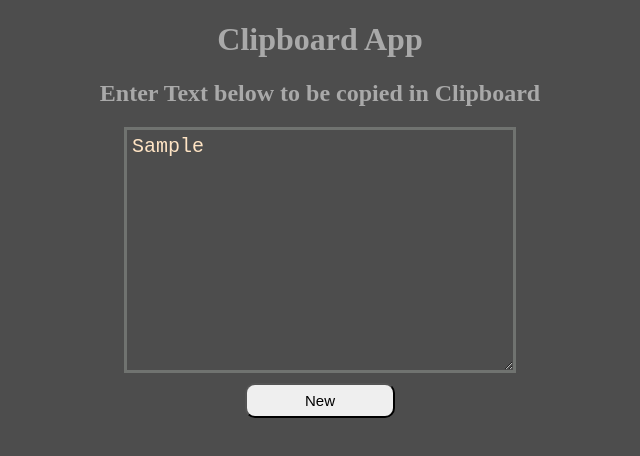
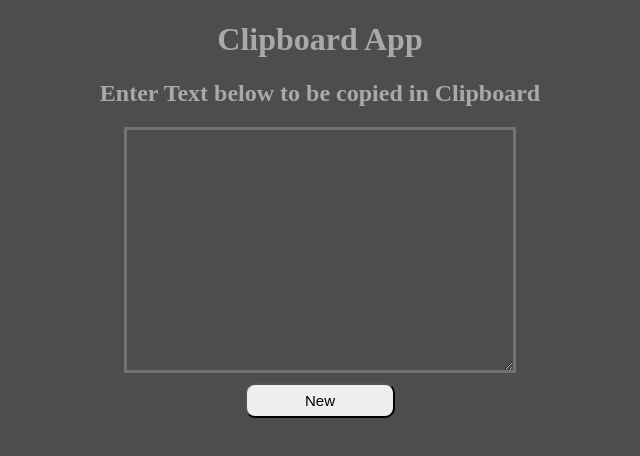
Before and after one commit to kalpeshdhotre/JSProjectClipboardApp, a plain HTML site: page index.html in a window 1280 px wide. Both pictures are taken after typing "Sample" into the empty fields and a click on the button "Submit". Shown: the full height of the page, 320-960 px from the left. Drawn offline with Linux system fonts and the light colour scheme.

```diff
--- a/index.html
+++ b/index.html
@@ -1,15 +1,15 @@
 <!DOCTYPE html>
 <html lang="en">
    <head>
-     <meta charset="UTF-8">
-     <meta http-equiv="X-UA-Compatible" content="IE=edge">
-     <meta name="viewport" content="width=device-width, initial-scale=1.0">
+      <meta charset="UTF-8" />
+      <meta http-equiv="X-UA-Compatible" content="IE=edge" />
+      <meta name="viewport" content="width=device-width, initial-scale=1.0" />
       <title>Clipboard App</title>
-     <link rel="stylesheet" href="./style.css">
+      <link rel="stylesheet" href="./style.css" />
    </head>
    <body>
       <h1 class="heading">Clipboard App</h1>
-     <h2 class="description" >Enter Text below to be copied in Clipboard</h2>
+      <h2 class="description">Enter Text below to be copied in Clipboard</h2>
       <div class="container">
          <textarea name="" id="textbox" cols="30" rows="10"></textarea>
          <button class="btnSubmit">Submit</button>
--- a/script.js
+++ b/script.js
@@ -12,6 +12,7 @@
    console.log(`Data entered is ${userData}`);
    // console.log("Hello World");
    navigator.clipboard.writeText(userData);
+   document.querySelector(`#textbox`).value = "";
    submitButton.innerHTML = "New";
    document.querySelector("#textbox").setAttribute("readonly", "readonly");
 });
```
Also changed, not shown: 1 other file. Lines whose indentation alone changed are shown as unchanged.
